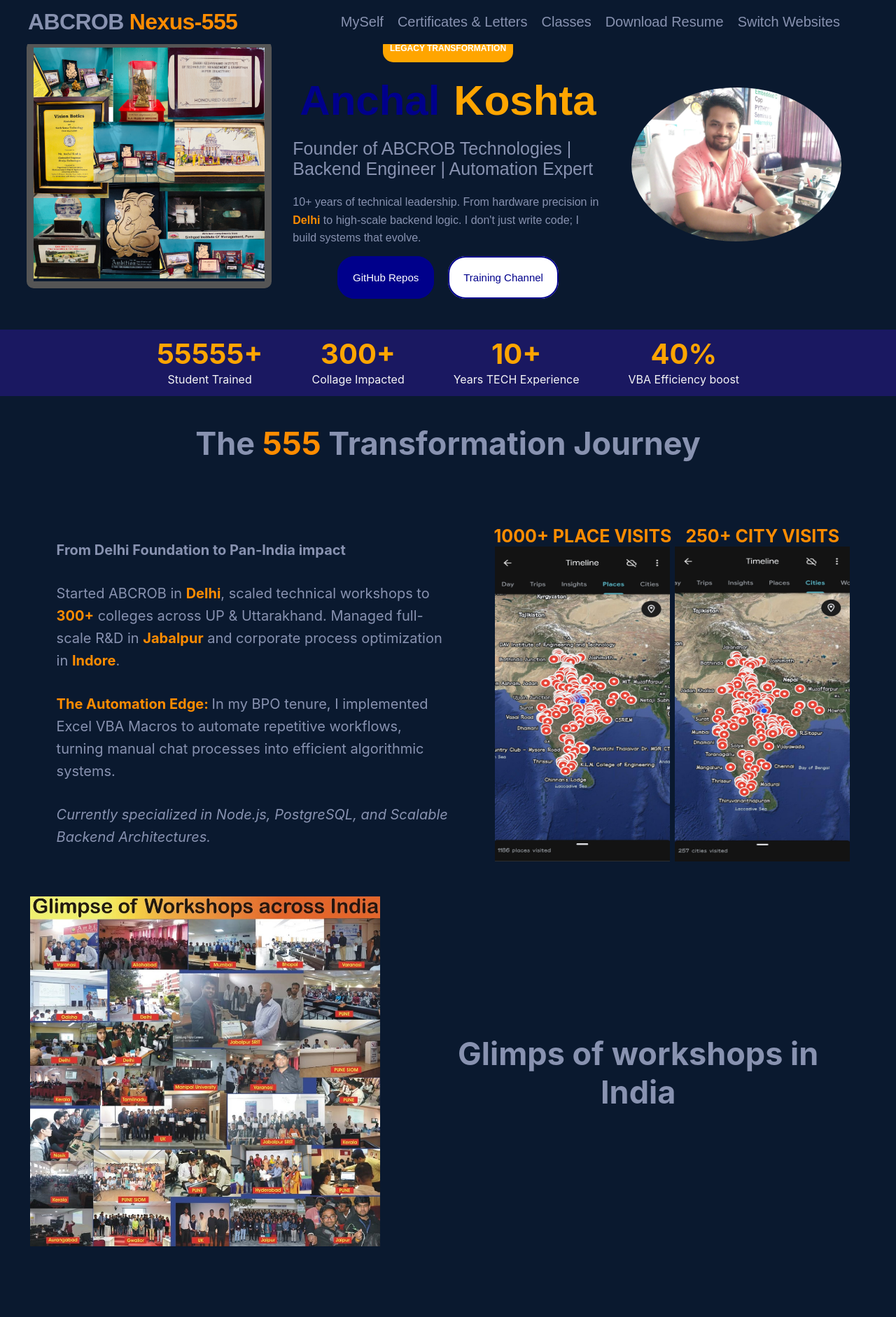
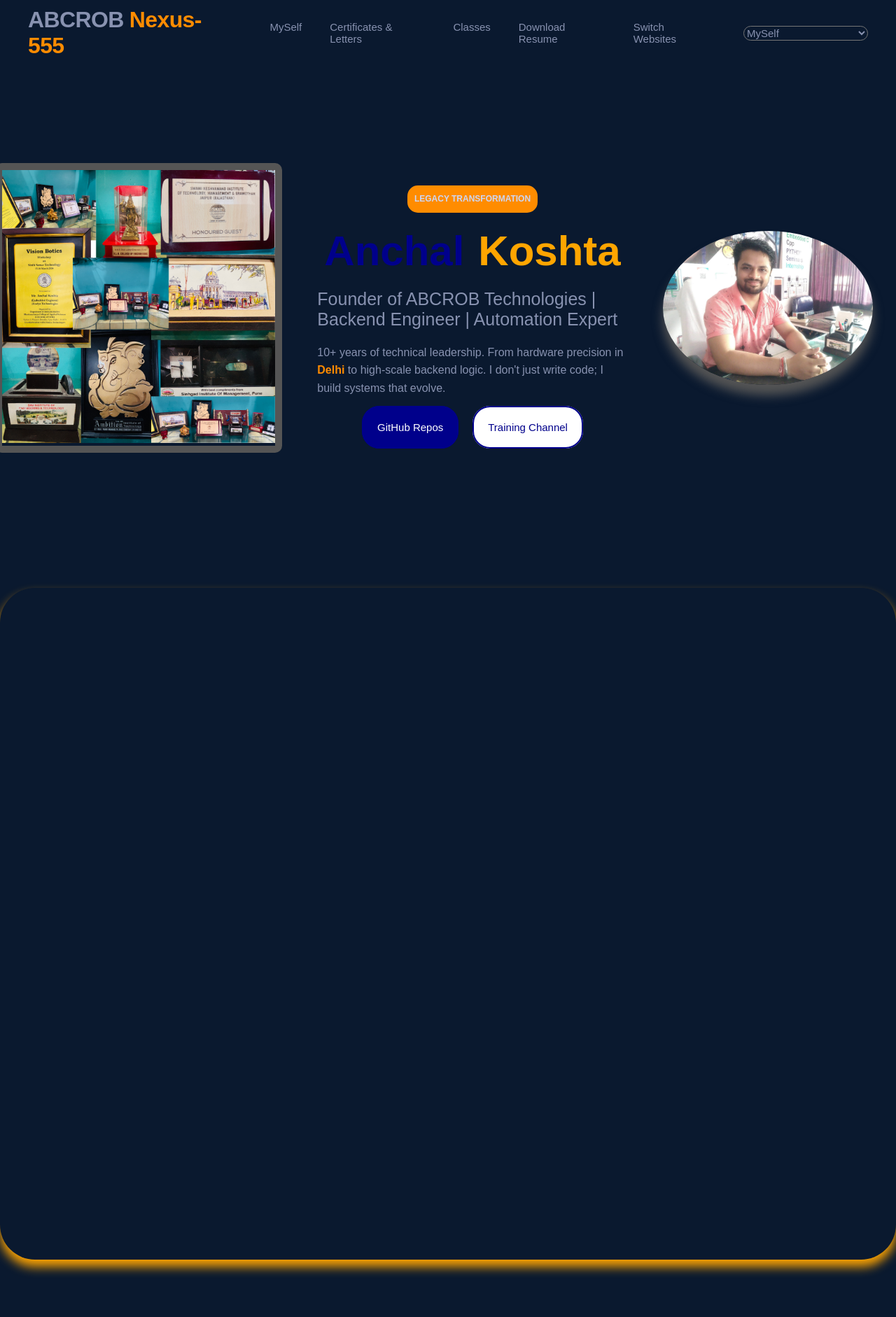
Before and after one commit to anchal0508/ABCROB-Nexus-555, a React (Vite) app: page / in a window 1280 px wide. Shown: the top 1882 px of the page at 70% size. Built offline with nearby package versions, Linux system fonts and the light colour scheme.

Commit message:
animations added

```diff
--- a/src/assets/scss/_main.scss
+++ b/src/assets/scss/_main.scss
@@ -19,3 +19,21 @@
 
 
 @use "./pages/home/footer";
+
+
+* {
+    margin: 0;
+    padding: 0;
+    box-sizing: border-box;
+}
+
+body {
+    font-family: var.$font-body;
+    color: var.$body-text;
+    background-color: var.$main-background;
+    scroll-snap-type: y mandatory; // Y-axis (vertical) scroll ko mandatory snap karega
+    overflow-y: scroll;
+    height: 100vh;
+
+    overflow-x: hidden;
+}
--- a/src/assets/scss/pages/home/_glimps.scss
+++ b/src/assets/scss/pages/home/_glimps.scss
@@ -1,19 +1,47 @@
+@use "../../abstracts/var";
+
+@keyframes zoomEffect {
+    from {
+        transform: rotate(180deg);
+    }
+
+    to {
+        transform: rotate(0deg);
+    }
+}
+
 .glimps-container {
-    display: flex;
-    flex-direction: row;
-    justify-content: space-evenly;
+    height: 100vh;
+    width: 100%;
+    display: grid;
+    grid-template-columns: 50% 50%;
     align-items: center;
+    text-align: center;
+    padding: 20px;
 
-     .home-heading {
-        width: 650px;
-        text-align: center;
+    .home-heading {
+        width: 100%;
+        display: flex;
+        flex-direction: column;
+        justify-content: center;
+        align-items: center;
         font-size: 45px;
         padding: 40px;
+        animation: zoomEffect linear both;
+        animation-timeline: view();
+        animation-range: entry 0% cover 50%;
     }
-    .glimps{
 
-        img{
-            width: 500px;
+    .glimps {
+        text-align: center;
+
+        img {
+            max-height: 80vh;
+            box-shadow: 0px 20px 22px 10px var.$success-status;
+
+            &:hover {
+                box-shadow: 10px 20px 22px 18px var.$success-status;
+            }
         }
     }
 }
--- a/src/assets/scss/pages/home/_header.scss
+++ b/src/assets/scss/pages/home/_header.scss
@@ -1,24 +1,15 @@
-@use "sass:map";
+@use 'sass:map';
 @use "../../abstracts/var";
 
 
 
-* {
-    margin: 0;
-    padding: 0;
-    box-sizing: border-box;
-}
 
-body {
-    font-family: var.$font-body;
-    color: var.$body-text;
-    background-color: var.$main-background;
-}
 
 h1 {
     font-family: var.$heading-icons;
     font-weight: 700;
     letter-spacing: -0.02em; // Modern tight look
+
 }
 
 p {
@@ -32,19 +23,22 @@
 
 
 .header-container {
+    position: fixed;
+    width: 100%;
+    top: 0;
+    left: 0;
     background-color: map.get(var.$theme-colors, "background");
     display: flex;
     justify-content: space-between;
-    font-family: Arial, Helvetica, sans-serif;
     align-items: center;
     padding: 0 40px;
-    position: fixed;
-    width: 100%;
+    font-family: Arial, Helvetica, sans-serif;
+    z-index: 9999;
 
     .logo {
 
         .logo-555 {
-            color: map.get($map: var.$theme-colors, $key: "primary");
+            color: map.get(var.$theme-colors, "primary");
         }
     }
 
@@ -55,10 +49,28 @@
 
         .header-list-items {
             list-style-type: none;
+            padding: 10px;
             cursor: pointer;
-            font-size: 20px;
+            font-size: 15px;
+            transition: transform 0.5s ease;
+            &:hover {
+                color: var.$color-secondary;
+                transform: perspective(1000px) translate3d(0, -5px, 60px) rotateX(5deg);
+            }
         }
 
     }
 
+    select {
+        background-color: var.$main-background;
+        color: var.$body-text;
+        border-radius: 16px;
+        font-size: 15px;
+
+        &:hover {
+            color: var.$color-secondary;
+            // transform: perspective(1000px) translate3d(0, -5px, 60px) rotateX(5deg);
+        }
+    }
+
 }
--- a/src/assets/scss/pages/home/_introduction.scss
+++ b/src/assets/scss/pages/home/_introduction.scss
@@ -1,18 +1,37 @@
 @use "sass:map";
 @use "../../abstracts/var";
 
+
+
+@keyframes moveRotate{
+    from{
+        transform: translateX(-80vw) rotate(0deg);
+
+    }
+    to{
+        transform: translateX(1vw) rotate(360deg);
+    }
+}
+
 .outer-container {
+
+    min-height: 100vh;
+    margin-top: 40px;
     display: grid;
-    grid-template-columns: 380px auto auto;
+    grid-template-columns: 450px auto auto;
     padding: 50px;
     justify-content: center;
     align-items: center;
     font-family: Arial, Helvetica, sans-serif;
 
+    .introbox{
+        animation: moveRotate 1s ease-in;
+    }
     .momento {
-        width: 350px;
+        width: 410px;
         border: 10px solid var.$success-status;
         border-radius: 10px;
+
         img{
             width: 100%;
         }
@@ -22,18 +41,22 @@
         display: flex;
         flex-direction: column;
         align-items: center;
+        padding: 10px;
         gap: 20px;
 
         .legacy {
-            background-color: orange;
-            color: white;
+            margin-top: 20px;
+            background-color: var.$color-primary;
+            color: var.$heading-icons;
             padding: 10px;
             font-weight: bolder;
             border-radius: 15px;
             width: fit-content;
             font-size: 12px;
+             transition: color 0.5s ease;
             &:hover{
-                color: var.$success-status;
+                color: var.$main-background;
+                font-weight: bold;
             }
         }
 
@@ -71,11 +94,13 @@
                 border: 2px solid darkblue;
                 cursor: pointer;
                 font-size: 15px;
-
+                transition: background-color 0.6s ease, border-color 1.2s ease, color 1.5s ease;
                 &:hover {
                     background-color: orange;
                     border: 2px solid orange;
-                    font-size: 18px;
+                    color: var.$main-background;
+                    font-weight: bold;
+                    // font-size: 18px;
                 }
             }
 
@@ -97,6 +122,7 @@
 
         img {
             border-radius: 50%;
+            box-shadow: 0px 15px 15px var.$success-status;
         }
     }
 }
--- a/src/assets/scss/pages/home/_projects.scss
+++ b/src/assets/scss/pages/home/_projects.scss
@@ -1,45 +1,119 @@
+@use "../../abstracts/var";
+
+:root {
+    --cards: 3;
+    --cardHeight: 87vh;
+    --cardTopPadding: 1.5em;
+    /* Har card ke bich ka space jo upar se dikhega */
+    --cardMargin: 4vw;
+}
+
 .project-container {
     padding: 50px;
     text-align: center;
+
 
     .home-heading {
         text-align: center;
         font-size: 45px;
         padding: 40px;
+        color: var.$heading-icons;
     }
 
     .project-grid {
+        width: 50%;
+        margin-left: auto;
+        margin-right: auto;
+        padding-left: 0;
         display: grid;
-        grid-template-columns: repeat(auto-fit, minmax(280px, 1fr));
-        text-align: center;
-        gap: 30px 50px;
+        grid-template-columns: 1fr;
+        /* Rows ka sizing background control karta hai */
+        grid-template-rows: repeat(var(--cards), var(--cardHeight));
+        gap: var(--cardMargin);
+        padding-bottom: calc(var(--cards) * var(--cardTopPadding));
+        margin-bottom: var(--cardMargin);
 
+        /* CRITICAL FIX: Sticky position humesha us container par honi chahiye
+           jo seedhe grid-item hai. Aapka grid item '.tile-link' hai! */
         .tile-link {
             text-decoration: none;
             color: inherit;
-        }
+            display: block;
+            /* Poora element clickable aur trackable banane ke liye */
+
+            position: sticky;
+            top: 0;
+            /* Jab scroll top par pahunchega toh ye ruk jayega */
+            height: var(--cardHeight);
+
+            /* Har card ke dynamic index ke hisab se top se extra padding generate hogi */
+            &#card1 {
+                --index: 1;
+                padding-top: calc(var(--index) * var(--cardTopPadding));
 
 
-        .tile-box {
-            padding: 20px;
-            border-radius: 12px;
-            background-color: #fff;
-            /* 1. Slow and smooth transition */
-            /* cubic-bezier se motion 'premium' lagta hai */
-            transition: transform 0.9s cubic-bezier(0.2, 1, 0.3, 1),
-                box-shadow 0.6s cubic-bezier(0.2, 1, 0.3, 1);
-
-            /* 2. Hardware Acceleration trigger */
-            will-change: transform;
-            backface-visibility: hidden;
-
-            &:hover {
-                transform: perspective(1000px) translate3d(0, -15px, 60px) rotateX(2deg);
-                box-shadow: 0 30px 60px rgba(0, 0, 0, 0.15);
             }
 
-            img {
-                width: 100px;
+            &#card2 {
+                --index: 2;
+                padding-top: calc(var(--index) * var(--cardTopPadding));
+
+
+            }
+
+            &#card3 {
+                --index: 3;
+                padding-top: calc(var(--index) * var(--cardTopPadding));
+
+
+            }
+
+            /* Main Card Layout Styles */
+            .card {
+                background-color: var.$main-background;
+                height: 100%;
+                border-radius: 24px;
+                box-shadow: 0 -10px 30px var.$success-status;
+                /* Overlapping shadow effect */
+                overflow: hidden;
+                display: flex;
+                flex-direction: column;
+                align-items: center;
+                justify-content: center;
+                padding: 2em;
+                box-sizing: border-box;
+
+                /* Yeh smooth transition background and animation ke liye hai */
+                transition: transform 0.3s ease;
+            }
+
+            /* Inner items styling */
+            .image-box {
+                width: 80%;
+                max-width: 400px;
+                height: 250px;
+                overflow: hidden;
+                border-radius: 12px;
+                margin-bottom: 20px;
+
+                img {
+                    width: 100%;
+                    height: 100%;
+                    object-fit: cover;
+                }
+            }
+
+            .tile-heading.orange {
+                color: var.$heading-icons;
+                font-size: 28px;
+                margin-bottom: 15px;
+            }
+
+            .description {
+                font-size: 16px;
+                color: var.$body-text;
+                max-width: 600px;
+                line-height: 1.6;
             }
         }
     }
--- a/src/assets/scss/pages/home/_score-board.scss
+++ b/src/assets/scss/pages/home/_score-board.scss
@@ -1,18 +1,72 @@
-.score-banner {
-    display: flex;
-    background-color: #1a1861;
-    /* padding: 10px 220px; */
-    justify-content: center;
-    gap: 50px;
-    color: whitesmoke;
-    align-items: center;
+@use "../../abstracts/var";
+
+@keyframes appear {
+    from {
+        opacity: 0;
+        transform: scale(0.5);
+    }
+
+    to {
+        opacity: 1;
+        transform: scale(1) ;
+    }
+}
+@keyframes rotate {
+    from {
+        opacity: 0;
+        transform: rotate(0deg);
+    }
+
+    to {
+        opacity: 1;
+        transform: rotate(360deg);
+    }
 }
 
-.score-item{
-    text-align: center;
-    padding: 10px;
+
+.score-banner {
+    min-height: 120vh;
+    display: flex;
+    gap: 40px;
+    background-color: var.$main-background;
+    justify-content: center;
+    align-items: center;
+    color: var.$body-text;
+
+    animation: appear linear;
+    animation-timeline: view();
+    animation-range: entry 0% cover 40%;
+    border-radius: 50px;
+    box-shadow: 0px 10px 15px  orange;
+
+    .score-item {
+        display: flex;
+        flex-direction: column;
+        height: 50vh;
+        width: 25%;
+        text-align: center;
+        padding: 10px;
+        transition: all 0.5s ease;
+        box-shadow: 0px 15px 15px 5px var.$success-status;
+        justify-content: center;
+        align-items: center;
+
+        animation: rotate linear both;
+        animation-timeline: view();
+        animation-range: entry 0% cover 40%;
+
+        &:hover {
+            font-size: 50px;
+            transform: scale(1.05);
+            width: 80%;
+            box-shadow: 0px 15px 15px 5px var.$color-primary;
+            }
+
+        h2 {
+            color: orange;
+            font-size: 40px;
+            display: inline-block;
+
+        }
+    }
 }
-.score-item h2{
-    color: orange;
-    font-size: 40px;
-}
--- a/src/assets/scss/pages/home/_transformation.scss
+++ b/src/assets/scss/pages/home/_transformation.scss
@@ -1,20 +1,64 @@
 @use "../../abstracts/var";
 
-#transformation-journey {
 
-    .home-heading {
-        text-align: center;
-        font-size: 45px;
-        padding: 40px;
+@keyframes appearTransform {
+    from {
+        opacity: 0;
+        transform: scale(0);
+    }
+
+    to {
+        opacity: 1;
+        transform: scale(1.25);
+    }
+}
+
+@keyframes leftRotate {
+    from {
+        opacity: 0;
+        transform: translateX(-600px) rotate(360deg) scale(0);
+    }
+
+    to {
+        opacity: 1;
+        transform: translateX(0px) rotate(0deg) scale(1);
+    }
+}
+
+@keyframes rightRotate {
+    from {
+        opacity: 0;
+        transform: translateX(600px) rotate(-360deg) scale(0);
+    }
+
+    to {
+        opacity: 1;
+        transform: translateX(0px) rotate(0deg) scale(1);
     }
 }
 
 
+#transformation-journey {
+
+    height: 100vh;
+
+    .home-heading {
+        margin-top: 150px;
+        text-align: center;
+        font-size: 40px;
+        padding: 20px;
+
+        animation: appearTransform linear both;
+        animation-timeline: view();
+        animation-range: entry 0% cover 40%;
+    }
+
     .journey-555-main {
+
         display: flex;
         gap: 50px;
         justify-content: center;
-    padding: 50px;
+        padding: 20px;
         align-items: center;
 
         .details-555 {
@@ -23,6 +67,9 @@
             justify-content: center;
             width: 50%;
 
+            animation: leftRotate linear both;
+            animation-timeline: view();
+            animation-range: entry 0% cover 40%;
 
             p {
                 text-align: left;
@@ -41,6 +88,10 @@
                 justify-content: center;
                 align-items: center;
 
+                animation: rightRotate linear both;
+                animation-timeline: view();
+                animation-range: entry 0% cover 40%;
+
                 .imgText {
                     font-size: 25px;
                     font-weight: bold;
@@ -50,8 +101,10 @@
                 img {
                     width: 250px;
                     height: 450px;
+
                 }
             }
         }
 
     }
+}
--- a/src/components/Home/Glimps.tsx
+++ b/src/components/Home/Glimps.tsx
@@ -1,12 +1,15 @@
 import glimps from "../../Images/glimps.jpg";
 
-function Glimps(){
-    return(
+function Glimps() {
+    return (
         <section className="glimps-container">
             <div className="glimps">
                 <img src={glimps} alt="Glimps of Workshop in India" />
             </div>
-            <h2 className="home-heading">Glimps of workshops in India</h2>
+            <div className="home-heading">
+                <h2 >Glimps of workshops in India</h2>
+
+            </div>
         </section>
     );
 }
--- a/src/components/Home/Header.tsx
+++ b/src/components/Home/Header.tsx
@@ -14,6 +14,14 @@
             <ul className="list-header">
                 {items.map(item => <li className="header-list-items">{item}</li>)}
             </ul>
+            <select name="webSwitch" id="webSwitch">
+                <option value= "portfolio"> MySelf </option>
+                <option value= "Suits"> Suits </option>
+                <option value= "saree"> Saree </option>
+                <option value= "makeup"> Make-Up </option>
+                <option value= "projects"> Projects </option>
+                <option value= "components"> Electronic Components </option>
+            </select>
         </header>
     );
 }
--- a/src/components/Home/Introduction.tsx
+++ b/src/components/Home/Introduction.tsx
@@ -4,10 +4,11 @@
 function Introduction() {
     return (<>
         <div className="outer-container">
-            <div className="momento">
+            <div className="momento introbox">
                 <a href={momento} target="_blank"><img src={momento} alt="Momentos during Collage Workshops" /></a>
             </div>
-            <div className="profile">
+
+            <div className="profile introbox">
 
                 <p className="legacy">LEGACY TRANSFORMATION</p>
 
@@ -28,7 +29,7 @@
                 </div>
 
             </div>
-            <div className="photo">
+            <div className="photo introbox">
                 <img src={ProfileImage2} width="300" height="220" alt="" />
             </div>
         </div>
```
Also changed, not shown: src/assets/scss/pages/home/_verified-proof.scss (+31 -16 lines), src/components/Home/Projects.tsx (+12 -10 lines). Lines whose indentation alone changed are shown as unchanged.
